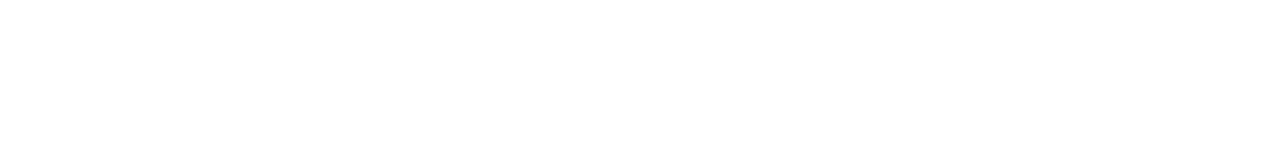
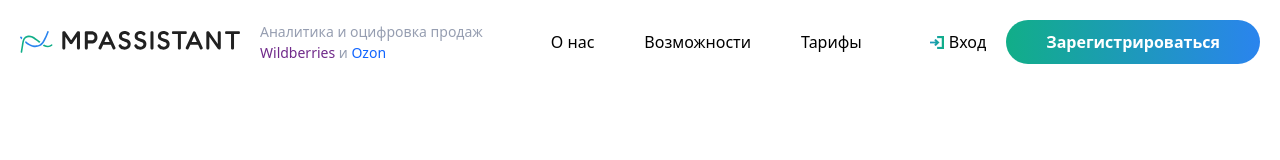
Before and after one commit to MuhammadEvazov/project5, a website: page src/index.html in a window 1280 px wide. Drawn offline with nearby package versions, Linux system fonts and the light colour scheme; files that its build step writes are made by us from their sources.

Commit message:
navbar created successfully

```diff
--- a/src/index.html
+++ b/src/index.html
@@ -1,12 +1,42 @@
 <!DOCTYPE html>
 <html lang="en">
+
 <head>
     <meta charset="UTF-8">
     <meta name="viewport" content="width=device-width, initial-scale=1.0">
     <title>Project 5</title>
     <link rel="stylesheet" href="./output.css">
 </head>
+
 <body>
+    <header>
+        <nav class="p-[20px] lg-[w-90%] lg:m-auto lg:max-w-[1300px] flex items-center justify-between ">
+            <div class="flex items-center gap-[20px]">
+                <img class="w-[220px]" src="./Images/7.svg" alt="">
+                <p class="hidden lg:block text-[#969EB1] text-[14px]">
+                    Аналитика и оцифровка продаж <br>
+                    <span class="text-[#702A8A] font-[500]">Wildberries</span> и <span class="text-[#1065FF] font-[500]">Ozon</span>
+                </p>
+            </div>
+            <ul class="hidden lg:flex items-center gap-[50px]">
+                <li>О нас</li>
+                <li>Возможности</li>
+                <li>Тарифы</li>
+            </ul>
+            <div class="hidden lg:flex gap-[20px]">
+                <button class="flex items-center gap-[5px]">
+                    <img src="./Images/entrance.png" alt="">
+                    Вход
+                </button>
+                <button class="text-[white] font-[600] py-[10px] px-[40px] bg-gradient-to-r from-[#11AE88] to-[#2A84EE] rounded-[30px]">Зарегистрироваться</button>
+            </div>
+            <div class="lg:hidden flex items-center gap-[20px]">
+                <img class="w-[30px]" src="./Images/entrance.png" alt="">
+                <img src="./Images/Group 54.png" alt="">
+            </div>
 
+        </nav>
+    </header>
 </body>
+
 </html>
```
Also changed, not shown: src/Images/7.svg (added), src/Images/Group 54.png (added), src/Images/entrance.png (added).
